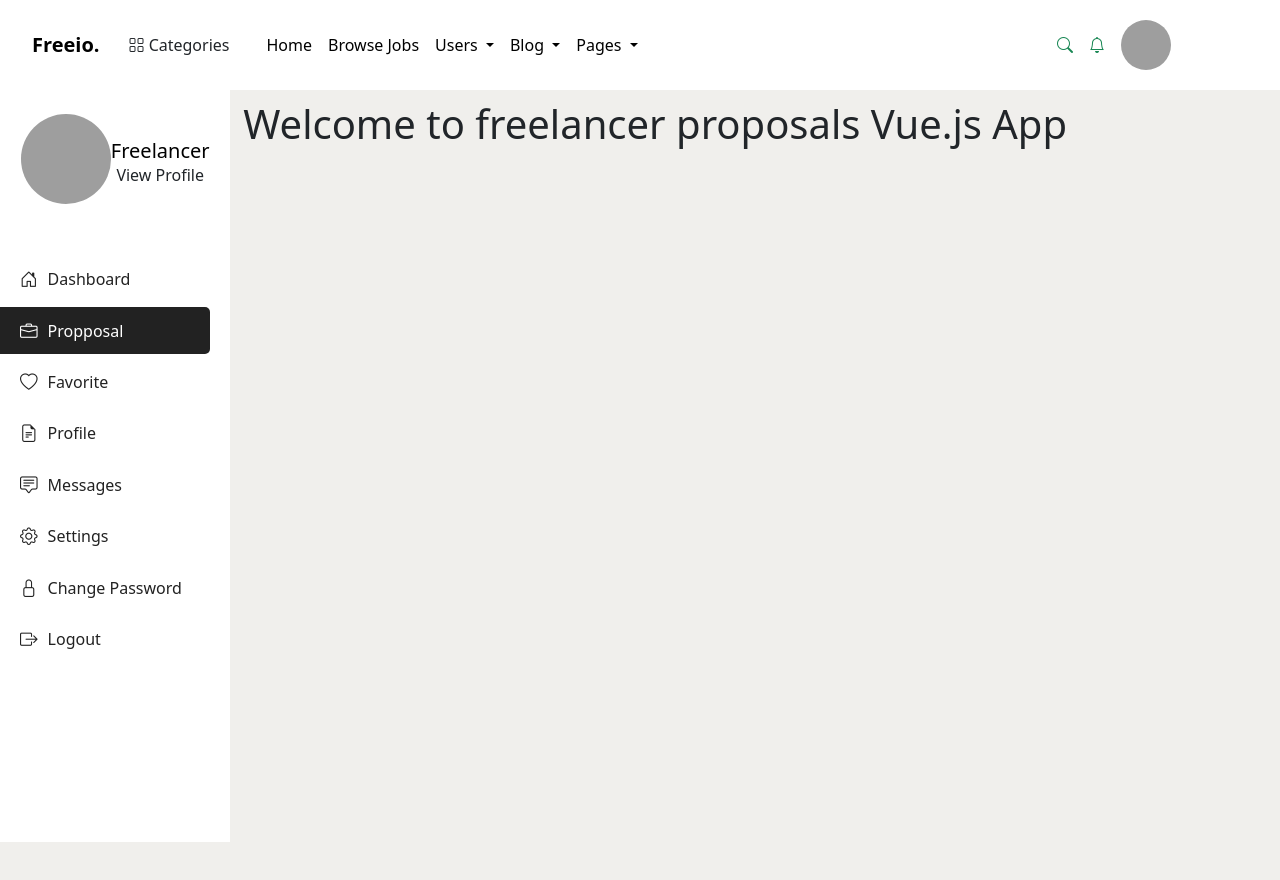
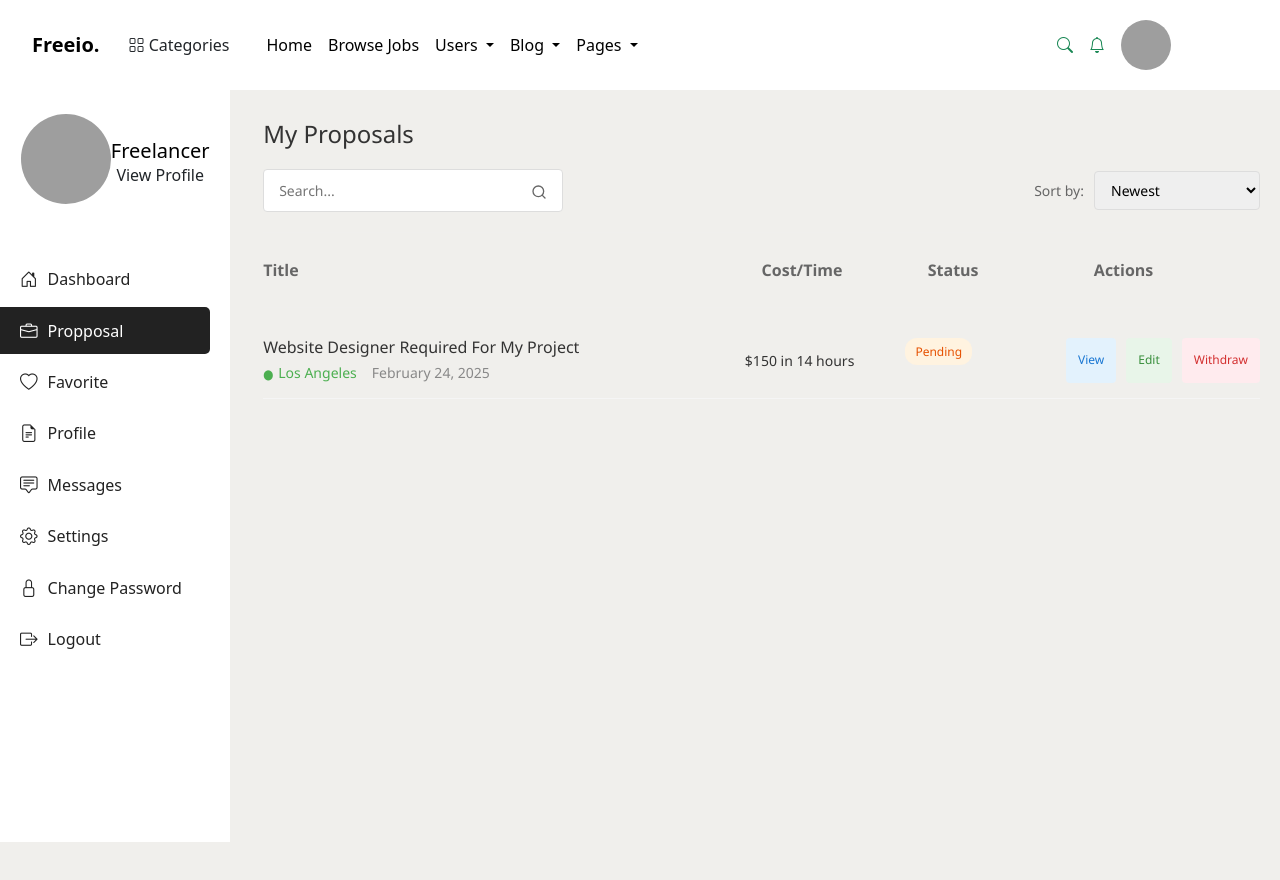
Before and after one commit to mashady/jobs_and_freelancing_platform_frontend, a Vue app: page /freelancer/propposal in a window 1280 px wide. Shown: the top 880 px of the page. Built offline with nearby package versions, Linux system fonts and the light colour scheme; grey boxes are pictures that could not be loaded.

Commit message:
freelancer-proposal page creation

```diff
--- /dev/null
+++ b/src/components/freelancer/proposal.vue
@@ -0,0 +1,280 @@
+<template>
+    <div class="proposals-page">
+      <h1>My Proposals</h1>
+
+      <div class="search-sort-container">
+        <div class="search-box">
+          <input type="text" placeholder="Search..." v-model="searchQuery">
+          <button @click="searchProposals">
+            <svg width="16" height="16" viewBox="0 0 24 24" fill="none" xmlns="http://www.w3.org/2000/svg">
+              <path d="M11 19C15.4183 19 19 15.4183 19 11C19 6.58172 15.4183 3 11 3C6.58172 3 3 6.58172 3 11C3 15.4183 6.58172 19 11 19Z" stroke="currentColor" stroke-width="2" stroke-linecap="round" stroke-linejoin="round"/>
+              <path d="M21 21L16.65 16.65" stroke="currentColor" stroke-width="2" stroke-linecap="round" stroke-linejoin="round"/>
+            </svg>
+          </button>
+        </div>
+
+        <div class="sort-options">
+          <label>Sort by:</label>
+          <select v-model="sortOption">
+            <option value="newest">Newest</option>
+            <option value="oldest">Oldest</option>
+            <option value="cost-high">Cost (High to Low)</option>
+            <option value="cost-low">Cost (Low to High)</option>
+          </select>
+        </div>
+      </div>
+
+      <hr class="divider">
+
+      <div class="proposals-header">
+        <div class="header-title">Title</div>
+        <div class="header-cost">Cost/Time</div>
+        <div class="header-status">Status</div>
+        <div class="header-actions">Actions</div>
+      </div>
+
+      <hr class="divider">
+
+      <div class="proposals-list">
+        <div class="proposal-item" v-for="proposal in filteredProposals" :key="proposal.id">
+          <div class="proposal-title">
+            <h3>{{ proposal.title }}</h3>
+            <div class="location-date">
+              <span class="location" :style="{ color: proposal.locationColor }">{{ proposal.location }}</span>
+              <span class="date">{{ proposal.date }}</span>
+            </div>
+          </div>
+
+          <div class="proposal-cost">{{ proposal.cost }}</div>
+
+          <div class="proposal-status">
+            <span :class="['status-badge', proposal.status.toLowerCase()]">{{ proposal.status }}</span>
+          </div>
+
+          <div class="proposal-actions">
+            <button class="action-btn view-btn">View</button>
+            <button class="action-btn edit-btn">Edit</button>
+            <button class="action-btn withdraw-btn">Withdraw</button>
+          </div>
+        </div>
+      </div>
+    </div>
+  </template>
+
+  <script>
+  export default {
+    data() {
+      return {
+        searchQuery: '',
+        sortOption: 'newest',
+        proposals: [
+          {
+            id: 1,
+            title: 'Website Designer Required For My Project',
+            location: 'Los Angeles',
+            locationColor: '#4CAF50',
+            date: 'February 24, 2025',
+            cost: '$150 in 14 hours',
+            status: 'Pending'
+          },
+        ]
+      }
+    },
+    computed: {
+      filteredProposals() {
+        let filtered = [...this.proposals];
+
+        if (this.searchQuery) {
+          const query = this.searchQuery.toLowerCase();
+          filtered = filtered.filter(proposal =>
+            proposal.title.toLowerCase().includes(query) ||
+            proposal.location.toLowerCase().includes(query)
+          );
+        }
+
+        switch (this.sortOption) {
+          case 'newest':
+            filtered.sort((a, b) => new Date(b.date) - new Date(a.date));
+            break;
+          case 'oldest':
+            filtered.sort((a, b) => new Date(a.date) - new Date(b.date));
+            break;
+          case 'cost-high':
+            filtered.sort((a, b) => this.extractCost(b.cost) - this.extractCost(a.cost));
+            break;
+          case 'cost-low':
+            filtered.sort((a, b) => this.extractCost(a.cost) - this.extractCost(b.cost));
+            break;
+        }
+
+        return filtered;
+      }
+    },
+    methods: {
+      extractCost(costString) {
+        // Extract numeric value from cost string like "$150 in 14 hours"
+        const match = costString.match(/\$(\d+)/);
+        return match ? parseInt(match[1]) : 0;
+      },
+      searchProposals() {
+      }
+    }
+  }
+  </script>
+
+  <style scoped>
+  .proposals-page {
+    max-width: 1200px;
+    margin: 0 auto;
+    padding: 20px;
+    font-family: 'Segoe UI', Tahoma, Geneva, Verdana, sans-serif;
+  }
+
+  h1 {
+    font-size: 24px;
+    margin-bottom: 20px;
+    color: #333;
+  }
+
+  .search-sort-container {
+    display: flex;
+    justify-content: space-between;
+    align-items: center;
+    margin-bottom: 20px;
+  }
+
+  .search-box {
+    position: relative;
+    width: 300px;
+  }
+
+  .search-box input {
+    width: 100%;
+    padding: 10px 15px;
+    padding-right: 40px;
+    border: 1px solid #ddd;
+    border-radius: 4px;
+    font-size: 14px;
+  }
+
+  .search-box button {
+    position: absolute;
+    right: 10px;
+    top: 50%;
+    transform: translateY(-50%);
+    background: none;
+    border: none;
+    cursor: pointer;
+    color: #666;
+  }
+
+  .sort-options {
+    display: flex;
+    align-items: center;
+    gap: 10px;
+  }
+
+  .sort-options label {
+    font-size: 14px;
+    color: #666;
+  }
+
+  .sort-options select {
+    padding: 8px 12px;
+    border: 1px solid #ddd;
+    border-radius: 4px;
+    font-size: 14px;
+  }
+
+  .divider {
+    border: none;
+    border-top: 1px solid #eee;
+    margin: 15px 0;
+  }
+
+  .proposals-header {
+    display: grid;
+    grid-template-columns: 3fr 1fr 1fr 1fr;
+    padding: 10px 0;
+    font-weight: bold;
+    color: #666;
+  }
+
+  .proposal-item {
+    display: grid;
+    grid-template-columns: 3fr 1fr 1fr 1fr;
+    padding: 15px 0;
+    border-bottom: 1px solid #f5f5f5;
+  }
+
+  .proposal-title h3 {
+    font-size: 16px;
+    margin-bottom: 5px;
+    color: #333;
+  }
+
+  .location-date {
+    display: flex;
+    gap: 15px;
+    font-size: 14px;
+    color: #888;
+  }
+
+  .location::before {
+    content: '⬤';
+    margin-right: 5px;
+    font-size: 10px;
+  }
+
+  .proposal-cost {
+    font-size: 14px;
+    color: #333;
+    display: flex;
+    align-items: center;
+  }
+
+  .status-badge {
+    padding: 5px 10px;
+    border-radius: 12px;
+    font-size: 12px;
+    font-weight: 500;
+  }
+
+  .status-badge.pending {
+    background-color: #FFF3E0;
+    color: #E65100;
+  }
+
+  .proposal-actions {
+    display: flex;
+    gap: 10px;
+  }
+
+  .action-btn {
+    padding: 6px 12px;
+    border: none;
+    border-radius: 4px;
+    font-size: 12px;
+    cursor: pointer;
+    transition: background-color 0.2s;
+  }
+
+  .view-btn {
+    background-color: #E3F2FD;
+    color: #1976D2;
+  }
+
+  .edit-btn {
+    background-color: #E8F5E9;
+    color: #388E3C;
+  }
+
+  .withdraw-btn {
+    background-color: #FFEBEE;
+    color: #D32F2F;
+  }
+
+  .action-btn:hover {
+    opacity: 0.9;
+  }
+  </style>
--- a/src/pages/freelancer/Propposal.vue
+++ b/src/pages/freelancer/Propposal.vue
@@ -1,11 +1,11 @@
 <template>
     <div class="home">
-      <h1>Welcome to freelancer proposals Vue.js App</h1>
+      <proposal/>
     </div>
   </template>
 
-    <script>
-
+    <script setup>
+      import Proposal from '../../components/freelancer/proposal.vue';
     </script>
 
     <style scoped>
```
